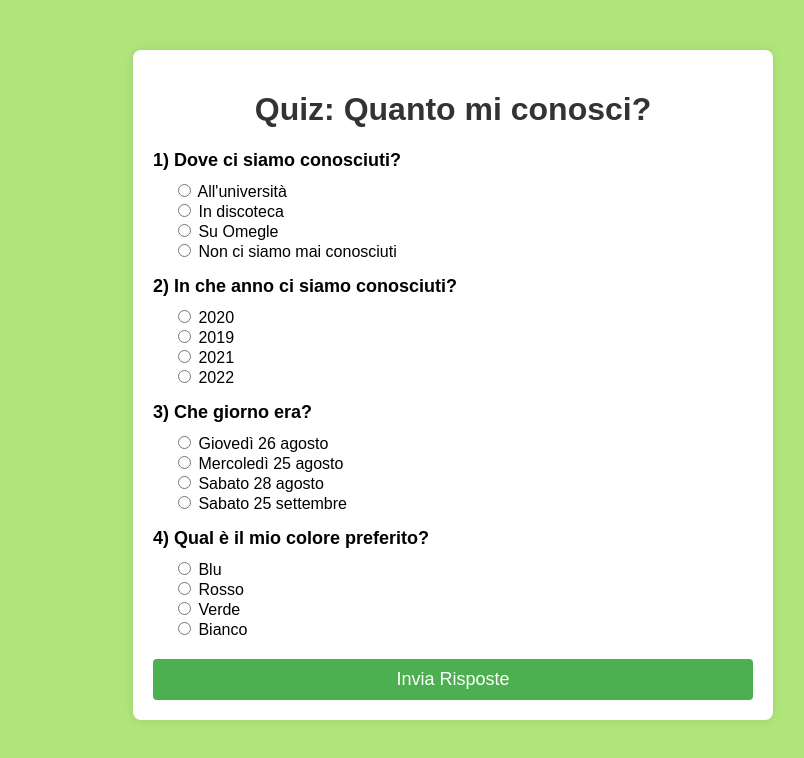
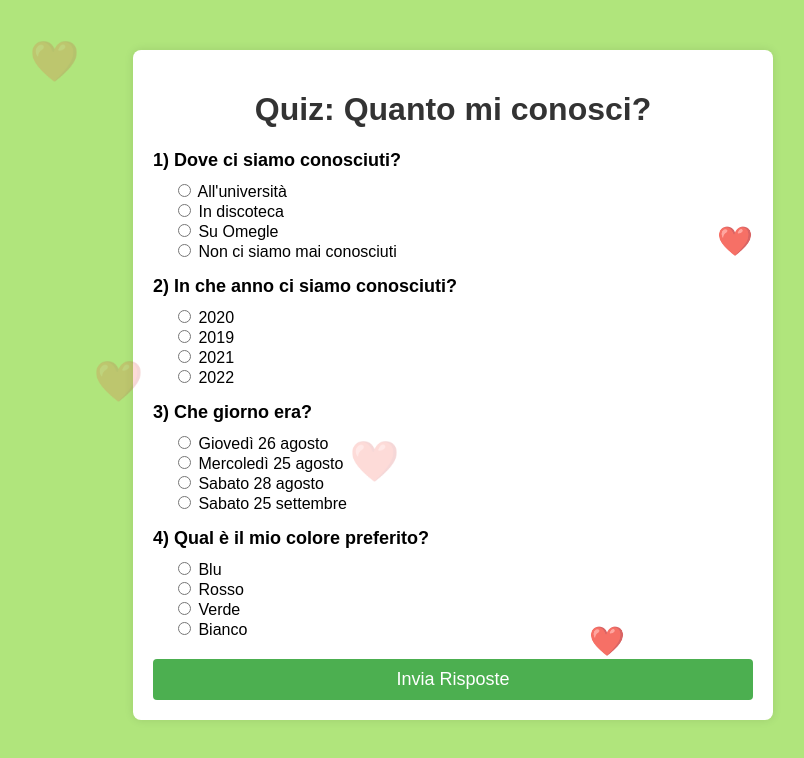
Before and after one commit to AleNick17/vecchiona97, a plain HTML site: page index.html in a window 1280 px wide. Shown: the whole page, without its empty margins (187-991 px from the left). Drawn offline with Linux system fonts and the light colour scheme.

Commit message:
Update index.html

```diff
--- a/index.html
+++ b/index.html
@@ -7,6 +7,13 @@
     <link rel="stylesheet" href="style.css">
 </head>
 <body>
+
+    <div class="heart" style="top: 10%; left: 15%;">❤️</div>
+    <div class="heart" style="top: 30%; left: 70%;">❤️</div>
+    <div class="heart" style="top: 60%; left: 40%;">❤️</div>
+    <div class="heart" style="top: 80%; left: 60%;">❤️</div>
+    <div class="heart" style="top: 50%; left: 20%;">❤️</div>
+
     <div class="container">
         <h1>Quiz: Quanto mi conosci?</h1>
 
```
